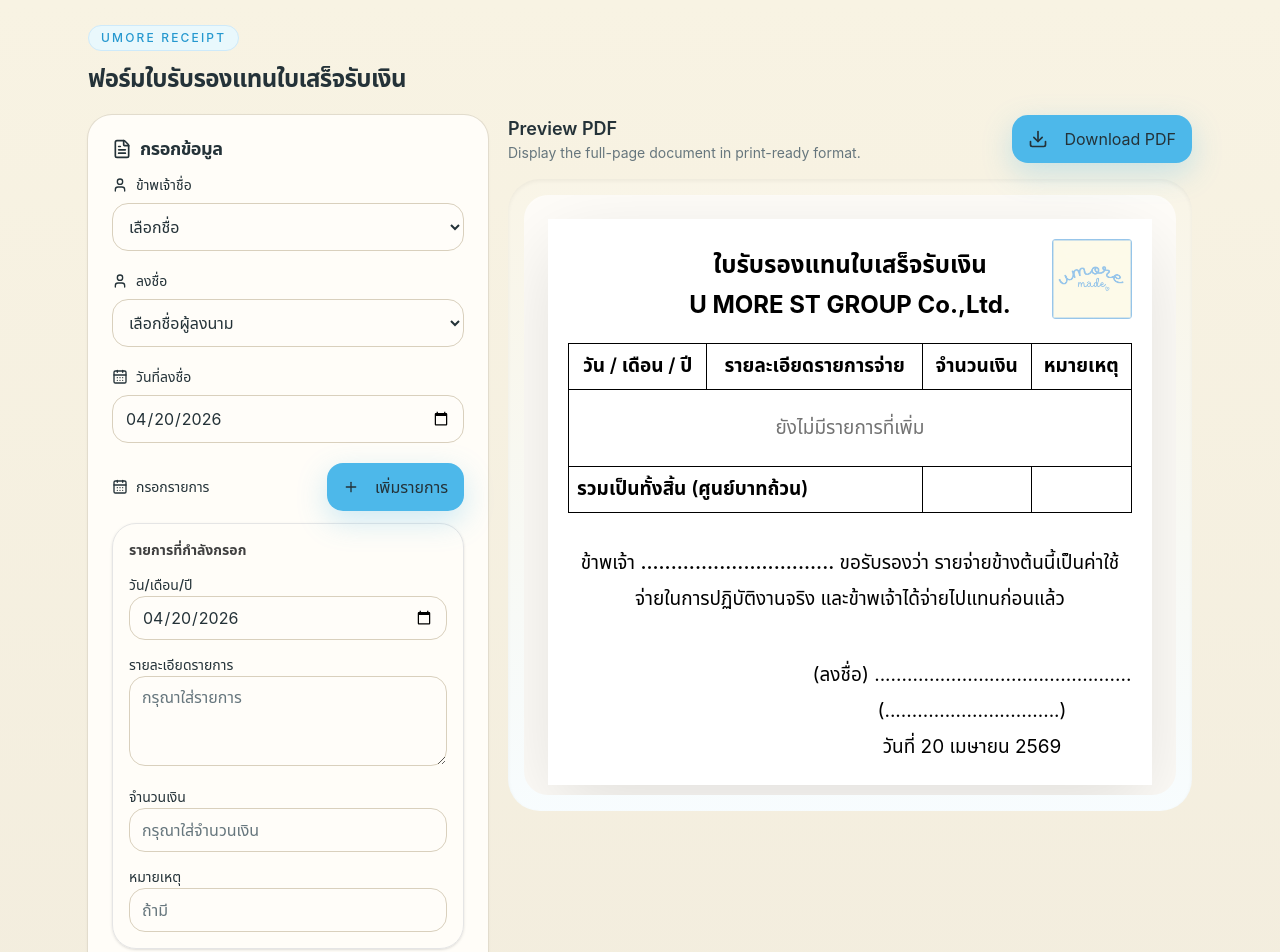
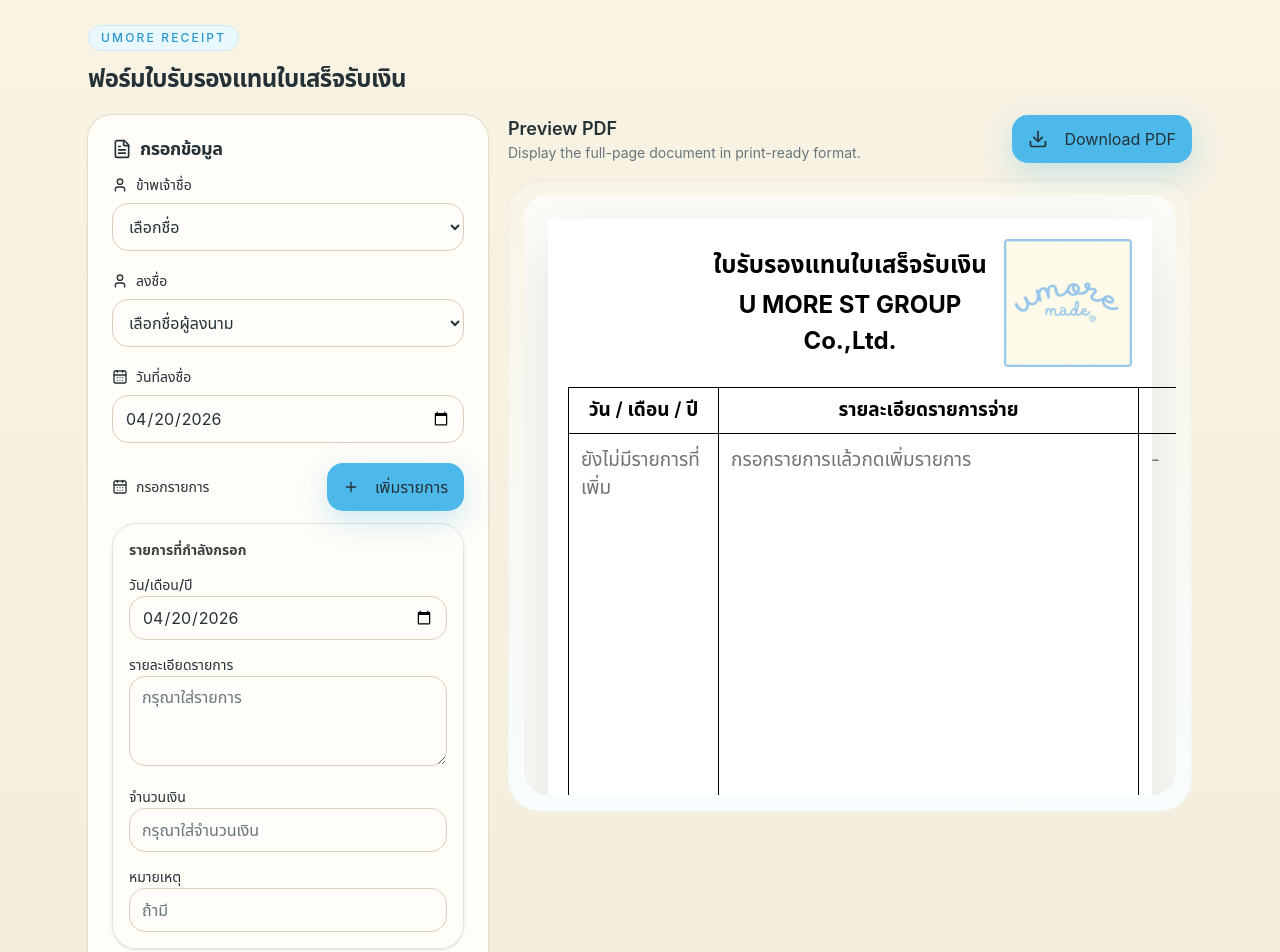
Before and after one commit to Yosthapat/umore_reciept_webapp, a React (Vite) app: page / in a window 1280 px wide. Shown: the top 952 px of the page. Built offline with nearby package versions, Linux system fonts and the light colour scheme.

Commit message:
update: logo

```diff
--- a/src/components/receipt/ReceiptPreviewPanel.jsx
+++ b/src/components/receipt/ReceiptPreviewPanel.jsx
@@ -10,7 +10,7 @@
     <img
       src={umoreMadeLogo}
       alt="umore made logo"
-      className="h-12 w-12 rounded-sm object-cover sm:h-20 sm:w-20"
+      className="h-[92px] w-[92px] rounded-sm object-contain sm:h-[128px] sm:w-[128px]"
       loading="eager"
       decoding="sync"
     />
@@ -48,7 +48,7 @@
         <div className="max-h-[75vh] overflow-auto rounded-[1.25rem] bg-[color-mix(in_oklab,var(--umore-paper)_82%,white)] p-2 sm:rounded-[1.5rem] sm:p-3 md:p-6">
           <div ref={previewRef} className="mx-auto w-full max-w-[794px] bg-white p-3 text-black shadow-[0_24px_80px_rgba(0,0,0,0.12)] sm:p-5">
             <div className="mb-4 flex items-start justify-between gap-3 sm:mb-5 sm:gap-4">
-              <div className="w-12 sm:w-20" />
+              <div className="w-[92px] sm:w-[128px]" />
               <div className="flex-1 pt-1 text-center sm:pt-2">
                 <div className="text-[24px] font-semibold sm:text-[24px]">ใบรับรองแทนใบเสร็จรับเงิน</div>
                 <div className="mt-1 text-[24px] font-bold sm:text-[24px]">U MORE ST GROUP Co.,Ltd.</div>
@@ -66,28 +66,44 @@
                 </tr>
               </thead>
               <tbody>
+                <tr>
+                  <td className="min-w-[150px] border border-black p-3 align-top">
+                    <div className="flex min-h-[420px] flex-col gap-4">
                       {items.length > 0 ? (
-                  items.map((item) => (
-                    <tr key={item.id}>
-                      <td className="min-w-[74px] border border-black p-1.5 align-top sm:min-w-[110px] sm:p-2">
-                        {formatThaiLongDate(item.date) || "-"}
+                        items.map((item) => <div key={item.id}>{formatThaiLongDate(item.date) || "-"}</div>)
+                      ) : (
+                        <div className="text-neutral-500">ยังไม่มีรายการที่เพิ่ม</div>
+                      )}
+                    </div>
                   </td>
-                      <td className="min-w-[120px] whitespace-pre-wrap border border-black p-1.5 align-top sm:min-w-[280px] sm:p-2">
-                        {item.description || "-"}
+                  <td className="min-w-[420px] border border-black p-3 align-top">
+                    <div className="flex min-h-[420px] flex-col gap-4 whitespace-pre-wrap">
+                      {items.length > 0 ? (
+                        items.map((item) => <div key={item.id}>{item.description || "-"}</div>)
+                      ) : (
+                        <div className="text-neutral-500">กรอกรายการแล้วกดเพิ่มรายการ</div>
+                      )}
+                    </div>
                   </td>
-                      <td className="min-w-[70px] border border-black p-1.5 text-right align-top sm:min-w-[110px] sm:p-2">
-                        {formatAmount(item.amount) || "-"}
+                  <td className="min-w-[170px] border border-black p-3 align-top text-right">
+                    <div className="flex min-h-[420px] flex-col gap-4">
+                      {items.length > 0 ? (
+                        items.map((item) => <div key={item.id}>{formatAmount(item.amount) || "-"}</div>)
+                      ) : (
+                        <div className="text-left text-neutral-500">-</div>
+                      )}
+                    </div>
                   </td>
-                      <td className="min-w-[70px] border border-black p-1.5 align-top sm:min-w-[100px] sm:p-2">{item.note || "-"}</td>
-                    </tr>
-                  ))
+                  <td className="min-w-[150px] border border-black p-3 align-top">
+                    <div className="flex min-h-[420px] flex-col gap-4">
+                      {items.length > 0 ? (
+                        items.map((item) => <div key={item.id}>{item.note || "-"}</div>)
                       ) : (
-                  <tr>
-                    <td colSpan={4} className="border border-black p-4 text-center text-neutral-500 sm:p-6">
-                      ยังไม่มีรายการที่เพิ่ม
+                        <div className="text-neutral-500">-</div>
+                      )}
+                    </div>
                   </td>
                 </tr>
-                )}
                 <tr>
                   <td colSpan={2} className="border border-black p-1.5 font-semibold sm:p-2">
                     รวมเป็นทั้งสิ้น ({footerNote || "................................................"})
@@ -98,9 +114,15 @@
               </tbody>
             </table>
 
-            <div className="mt-6 text-center text-[19px] leading-9 sm:mt-8 sm:text-[19px] sm:leading-9">
-              ข้าพเจ้า <span className="font-semibold">{ownerDisplayName}</span> ขอรับรองว่า รายจ่ายข้างต้นนี้เป็นค่าใช้จ่ายในการปฏิบัติงานจริง
+            <div className="mt-8 text-center text-[19px] leading-10 sm:mt-10 sm:text-[19px] sm:leading-10">
+              <span>ข้าพเจ้า</span>
+              <span className="mx-2 inline-block min-w-[320px] border-b border-black px-2 text-center font-semibold">
+                {ownerDisplayName}
+              </span>
+              <span>
+                ขอรับรองว่า รายจ่ายข้างต้นนี้เป็นค่าใช้จ่ายในการปฏิบัติงานจริง
                 และข้าพเจ้าได้จ่ายไปแทนก่อนแล้ว
+              </span>
             </div>
 
             <div className="mt-8 flex justify-end sm:mt-10">
```
Also changed, not shown: .agents/active.md. Lines whose indentation alone changed are shown as unchanged.
